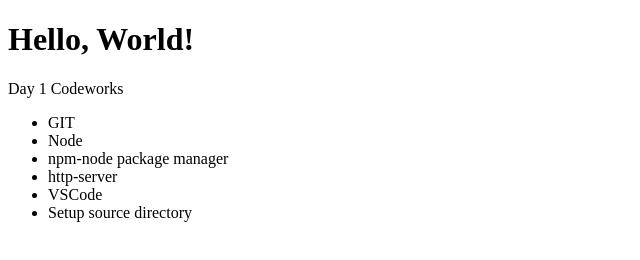
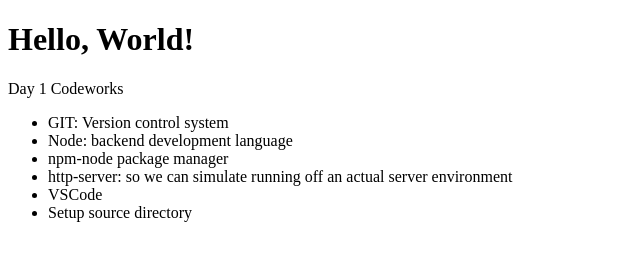
Before and after one commit to dkrichins/env-setup, a plain HTML site: page index.html in a window 1280 px wide. Shown: the whole page, without its empty margins (0-640 px from the left). Drawn offline with Linux system fonts and the light colour scheme.

Commit message:
Background info on topics covered in class

```diff
--- a/index.html
+++ b/index.html
@@ -10,10 +10,10 @@
     <h1>Hello, World!</h1>
     <p>Day 1 Codeworks</p>
     <ul>
-        <li>GIT</li>
-        <li>Node</li>
+        <li>GIT: Version control system</li>
+        <li>Node: backend development language</li>
         <li>npm-node package manager</li>
-        <li>http-server</li>
+        <li>http-server:  so we can simulate running off an actual server environment</li>
         <li>VSCode</li>
         <li>Setup source directory</li>
     </ul>
```
